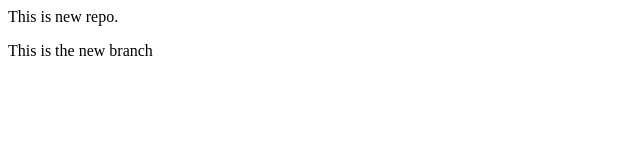
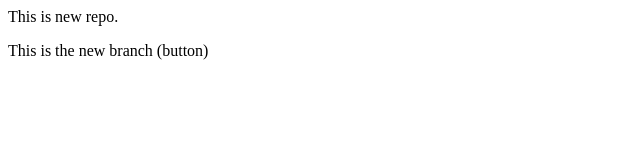
Before and after one commit to saniyashaikh575/LocalRepo, a plain HTML site: page index.html in a window 1280 px wide. Shown: the full height of the page, 0-640 px from the left. Drawn offline with Linux system fonts and the light colour scheme.

Commit message:
Add button

```diff
--- a/index.html
+++ b/index.html
@@ -1,2 +1,2 @@
 <p>This is new repo.</p>
-<p>This is the new branch</p>
+<p>This is the new branch (button)</p>
```
